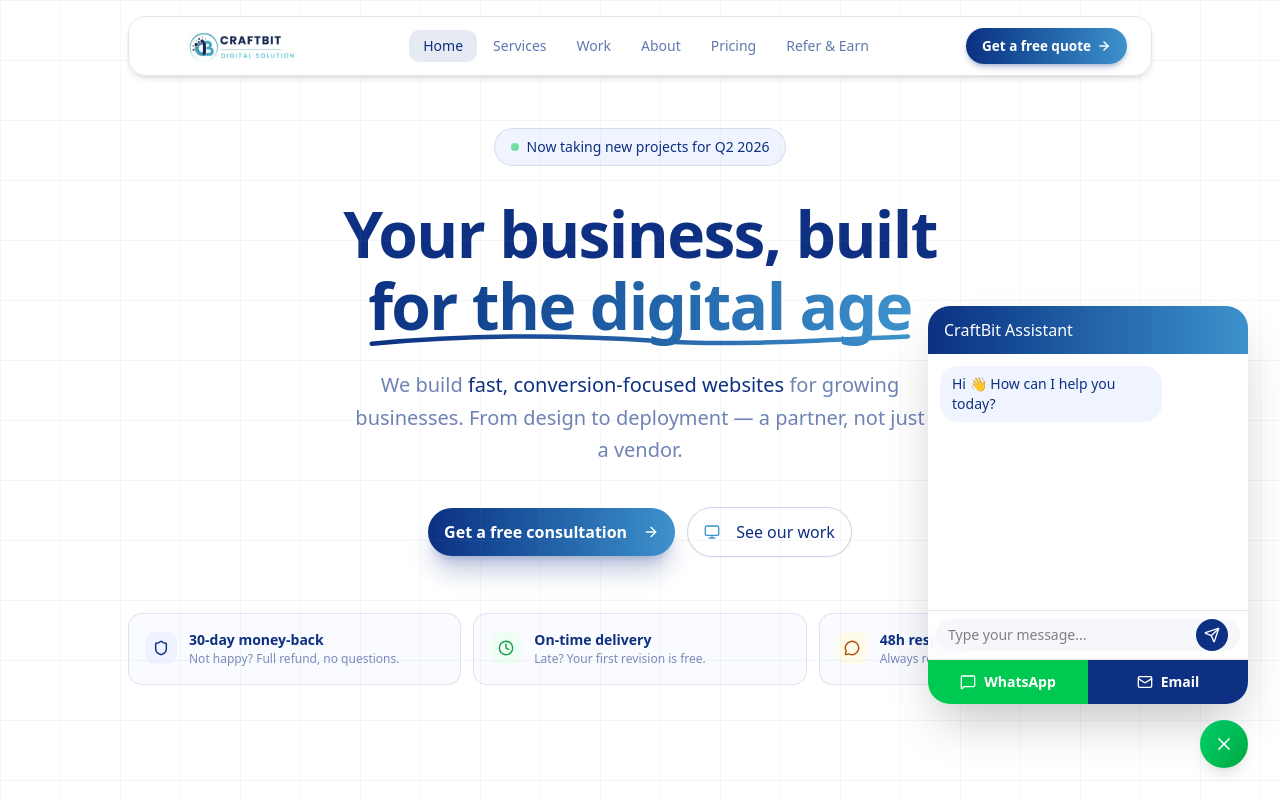
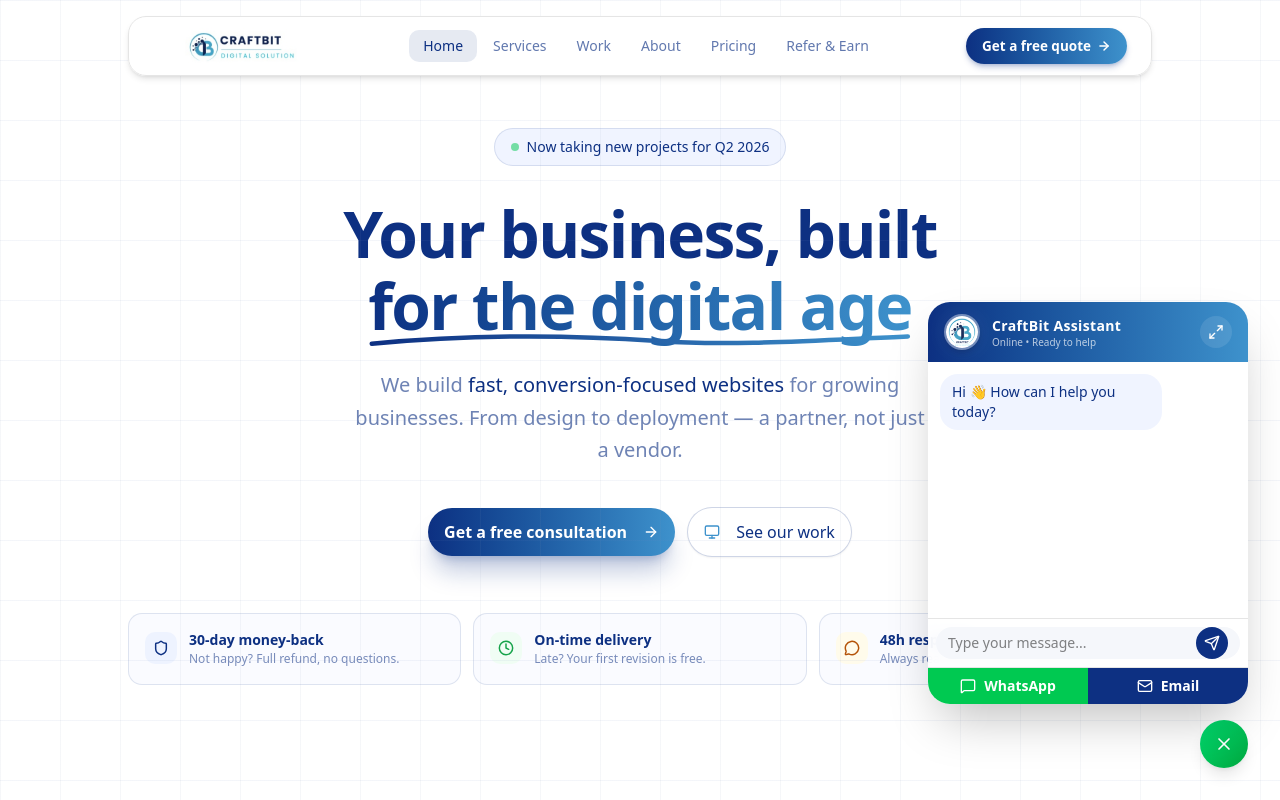
Before and after one commit to Craftbit-Solution/Craftbit, a Next.js app: page / in a window 1280 px wide. Both pictures are taken after a click on the button 1224 px from the left and 744 px from the top of the page. Shown: the top 800 px of the page. Built offline with nearby package versions, Linux system fonts and the light colour scheme.

Commit message:
expand icon added and email icon

```diff
--- a/components/shared/whatsapp-float.tsx
+++ b/components/shared/whatsapp-float.tsx
@@ -1,7 +1,7 @@
 'use client';
 
 import { useState, useRef, useEffect } from 'react';
-import { MessageCircle, X, Send, Trash2, MessageSquare, Mail } from 'lucide-react';
+import { MessageCircle, X, Send, Trash2, MessageSquare, Mail, Maximize2 } from 'lucide-react';
 
 const WHATSAPP_NUMBER = "916201855200";
 
@@ -236,17 +236,60 @@ export default function WhatsAppFloat() {
 
             {/* HEADER */}
             <div className="flex items-center justify-between bg-gradient-to-r from-[#0D3082] to-[#3E92CC] text-white px-4 py-3">
-              <span>CraftBit Assistant</span>
 
-              {showClearButton && (
-                <button
-                  onClick={clearChat}
-                  className="flex items-center gap-1 text-xs bg-white/20 px-2 py-1 rounded hover:bg-white/30 cursor-pointer"
-                >
-                  <Trash2 className="w-3 h-3" />
-                  Clear
+              {/* LEFT SIDE */}
+              <div className="flex items-center gap-3">
+
+                {/* LOGO */}
+                <div className="relative">
+                  <img
+                    src="./images/craftbit-symbol.png"
+                    alt="CraftBit"
+                    className="w-9 h-9 rounded-full object-cover border-2 border-white/40 shadow-md"
+                  />
+
+                  <span className="absolute inset-0 rounded-full bg-white/20 blur-md opacity-40" />
+                </div>
+
+                {/* TITLE */}
+                <div className="leading-tight">
+                  <p className="text-sm font-semibold tracking-wide">
+                    CraftBit Assistant
+                  </p>
+                  <p className="text-[10px] text-white/70">
+                    Online • Ready to help
+                  </p>
+                </div>
+              </div>
+
+              {/* RIGHT ACTIONS */}
+              <div className="flex items-center gap-2">
+
+                {/* EXPAND */}
+                <button className="relative group w-8 h-8 flex items-center justify-center rounded-full bg-white/10 hover:bg-white/20 transition cursor-pointer">
+
+                  <Maximize2 className="w-4 h-4" />
+
+                  <span className="absolute -bottom-8 right-0 text-[10px] bg-black/80 px-2 py-1 rounded opacity-0 group-hover:opacity-100 transition whitespace-nowrap">
+                    Expand chat
+                  </span>
                 </button>
-              )}
+
+                {/* CLEAR CHAT */}
+                {showClearButton && (
+                  <button
+                    onClick={clearChat}
+                    className="relative group w-8 h-8 flex items-center justify-center rounded-full bg-white/10 hover:bg-white/20 transition cursor-pointer"
+                  >
+                    <Trash2 className="w-4 h-4" />
+
+                    <span className="absolute -bottom-8 right-0 text-[10px] bg-black/80 px-2 py-1 rounded opacity-0 group-hover:opacity-100 transition whitespace-nowrap">
+                      Clear chat
+                    </span>
+                  </button>
+                )}
+
+              </div>
             </div>
 
             {/* MESSAGES */}
@@ -308,7 +351,7 @@ export default function WhatsAppFloat() {
               <a
                 href={WHATSAPP_URL}
                 target="_blank"
-                className="flex items-center justify-center gap-2 py-3 text-sm font-semibold bg-green-500 text-white hover:bg-green-600 transition cursor-pointer"
+                className="flex items-center justify-center gap-2 py-2 text-sm font-semibold bg-green-500 text-white hover:bg-green-600 transition cursor-pointer"
               >
                 <MessageSquare className="w-4 h-4" />
                 WhatsApp
@@ -319,7 +362,7 @@ export default function WhatsAppFloat() {
                 href={`https://mail.google.com/mail/?view=cm&fs=1&to=${EMAIL}`}
                 target="_blank"
                 rel="noopener noreferrer"
-                className="flex items-center justify-center gap-2 py-3 text-sm font-semibold bg-[#0D3082] text-white hover:bg-[#102a6d] transition cursor-pointer"
+                className="flex items-center justify-center gap-2 py-2 text-sm font-semibold bg-[#0D3082] text-white hover:bg-[#102a6d] transition cursor-pointer"
               >
                 <Mail className="w-4 h-4" />
                 Email
```
